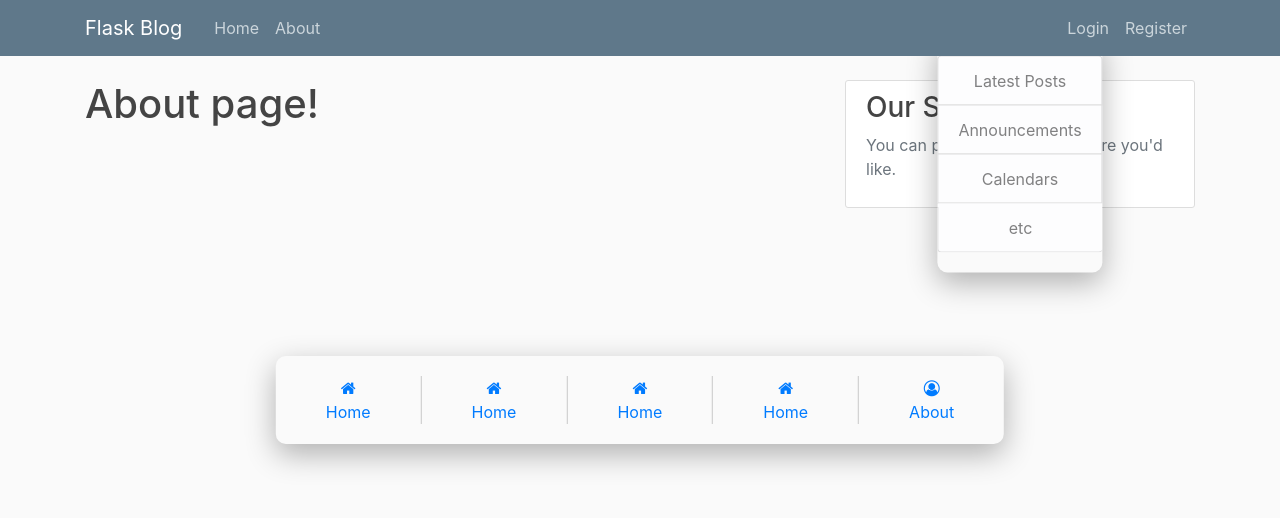
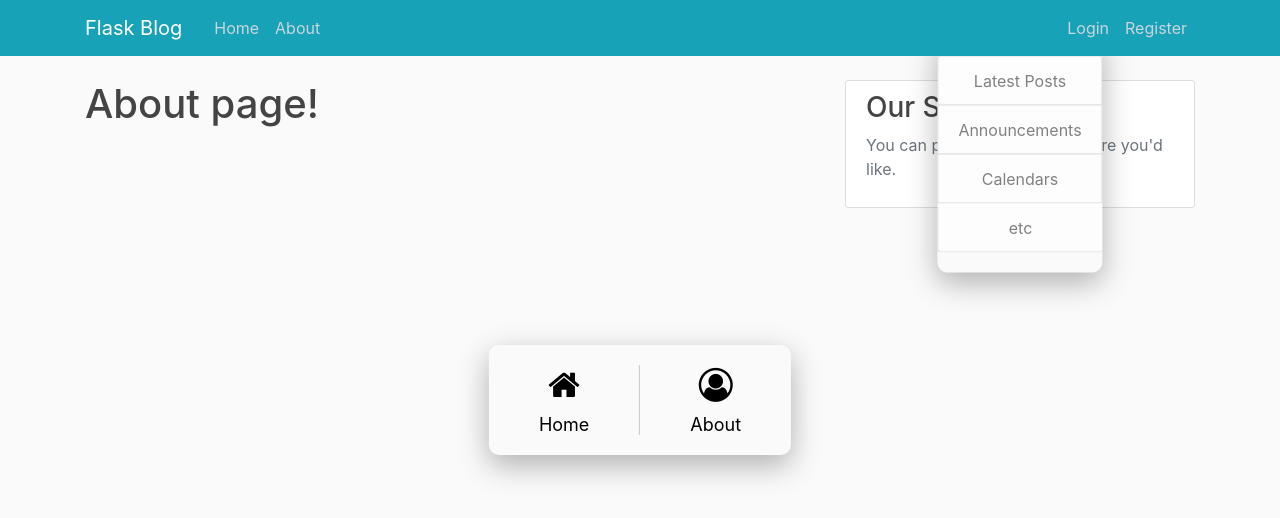
Before and after one commit to mkrajaci/v.2.0, a Flask app: page /about in a window 1280 px wide. Shown: the top 518 px of the page. Run offline with Flask 2, Linux system fonts and the light colour scheme; some libraries are stand-ins or nearby versions.

Commit message:
Bottom navigation finished but not positioned.

```diff
--- a/blog/static/main.css
+++ b/blog/static/main.css
@@ -37,8 +37,65 @@ ul li a {
     display: block;
 }
 
+ul li a .icon {
+    width: 40px;
+    height: 40px;
+    text-align: center;
+    overflow: hidden;
+    margin: 0 auto 10px;
+}
+
+ul li a .icon .fa {
+    width: 100%;
+    height: 100%;
+    line-height: 40px;
+    font-size: 34px;
+    transition: 0.5s;
+    color: #000;
+}
+
+ul li a .icon .fa:last-child {
+    color: #17a2b8;
+}
+
+ul li a:hover .icon .fa {
+    transform: translateY(-100%);
+}
+
+ul li a .name {
+    position: relative;
+    color: #000;
+    height: 20px;
+    width: 100%;
+    display: block;
+    overflow: hidden;
+}
+
+ul li a .name span {
+    display: block;
+    position: relative;
+    font-size: 18px;
+    line-height: 20px;
+    transition: 0.5s;
+}
+
+ul li a .name span:before {
+    content: attr(data-text);
+    position: absolute;
+    top: -100%;
+    left: 0;
+    width: 100%;
+    height: 100%;
+    color: #17a2b8;
+}
+
+ul li a:hover .name span {
+    transform: translateY(20px);
+}
+
+
 .bg-steel {
-    background-color: #5f788a;
+    background-color: #17a2b8;
 }
 
 .site-header .navbar-nav .nav-link {
--- a/blog/templates/layout.html
+++ b/blog/templates/layout.html
@@ -72,50 +72,29 @@
                 </div>
             </div>
         </div>
+    </main>
+    <footer>
         <ul>
             <li>
                 <a href="#">
                     <div class="icon">
                         <i class="fa fa-home" aria-hidden="true"></i>
-                    </div>
-                    <div class="name" data-text="Home">Home</div>
-                </a>
-            </li>
-            <li>
-                <a href="#">
-                    <div class="icon">
                         <i class="fa fa-home" aria-hidden="true"></i>
                     </div>
-                    <div class="name" data-text="Home">Home</div>
-                </a>
-            </li>
-            <li>
-                <a href="#">
-                    <div class="icon">
-                        <i class="fa fa-home" aria-hidden="true"></i>
-                    </div>
-                    <div class="name" data-text="Home">Home</div>
-                </a>
-            </li>
-            <li>
-                <a href="#">
-                    <div class="icon">
-                        <i class="fa fa-home" aria-hidden="true"></i>
-                    </div>
-                    <div class="name" data-text="Home">Home</div>
+                    <div class="name"><span data-text="Home">Home</span></div>
                 </a>
             </li>
             <li>
                 <a href="#">
                     <div class="icon">
                         <i class="fa fa-user-circle-o" aria-hidden="true"></i>
+                        <i class="fa fa-user-circle-o" aria-hidden="true"></i>
                     </div>
-                    <div class="name" data-text="About">About</div>
+                    <div class="name"><span data-text="About">About</span></div>
                 </a>
             </li>
         </ul>
-    </main>
-
+    </footer>
     <!-- Optional JavaScript -->
     <!-- jQuery first, then Popper.js, then Bootstrap JS -->
     <script src="https://code.jquery.com/jquery-3.3.1.slim.min.js" integrity="sha384-q8i/X+965DzO0rT7abK41JStQIAqVgRVzpbzo5smXKp4YfRvH+8abtTE1Pi6jizo" crossorigin="anonymous"></script>
```
